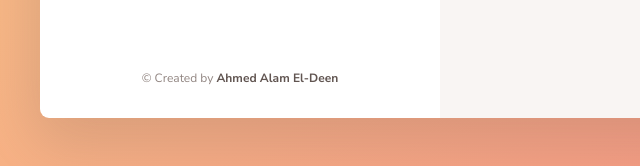
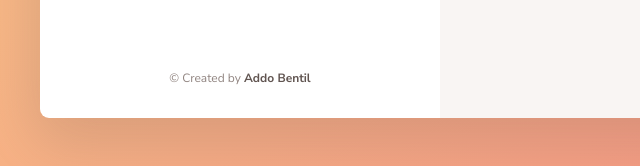
Before and after one commit to addobentil/Forkify, a website built with Parcel: page index.html in a window 1280 px wide. Shown: the part 1103-1269 px from the top of the page, 0-640 px from the left. Built offline with nearby package versions, Linux system fonts and the light colour scheme.

Commit message:
fixed typo

```diff
--- a/index.html
+++ b/index.html
@@ -125,8 +125,8 @@
           <a
             class="website-link"
             target="_blank"
-            href="https://github.com/ahmedalam98"
-            >Ahmed Alam El-Deen</a
+            href="https://github.com/addobentil"
+            >Addo Bentil</a
           >
         </p>
       </div>
--- a/src/js/views/recipeView.js
+++ b/src/js/views/recipeView.js
@@ -1,6 +1,6 @@
 import View from './View.js';
 import icons from 'url:../../img/icons.svg';
-import { Fraction } from 'fractional'; // library used to convert numbers to fractions ( 0.5 => 1/2 )
+import Fraction from 'fraction.js'; // library used to convert numbers to fractions ( 0.5 => 1/2 )
 
 class RecipeView extends View {
   _parentElement = document.querySelector('.recipe');
```
Also changed, not shown: package.json (+3 -12 lines), README.md, 2 other files.
